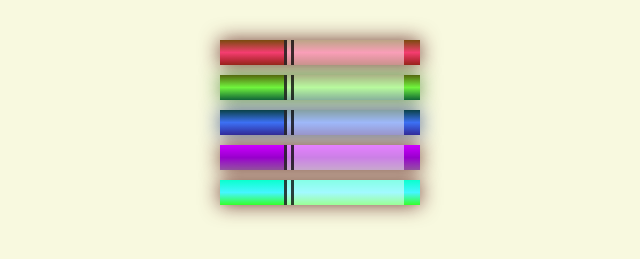
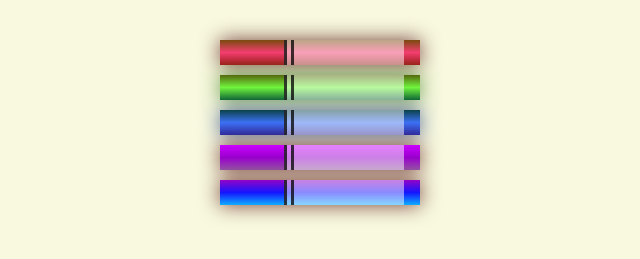
Before and after one commit to jcizidrosilva/Building-a-set-of-Colored-Markers, a plain HTML site: page index.html in a window 1280 px wide. Shown: the part 129-388 px from the top of the page, without its empty margins (320-960 px from the left). Drawn offline with Linux system fonts and the light colour scheme.

Commit message:
updating

```diff
--- a/styles.css
+++ b/styles.css
@@ -56,6 +56,6 @@ h1 {
 }
 
 .gray {
-    background: linear-gradient(rgb(10, 255, 206), rgb(69, 246, 255), rgb(55, 255, 44));
+    background: linear-gradient(rgb(147, 3, 199), rgb(21, 21, 255), rgb(13, 174, 255));
     box-shadow: 0 0 20px 0 rgba(83, 14, 14, 0.8);
 }
```
